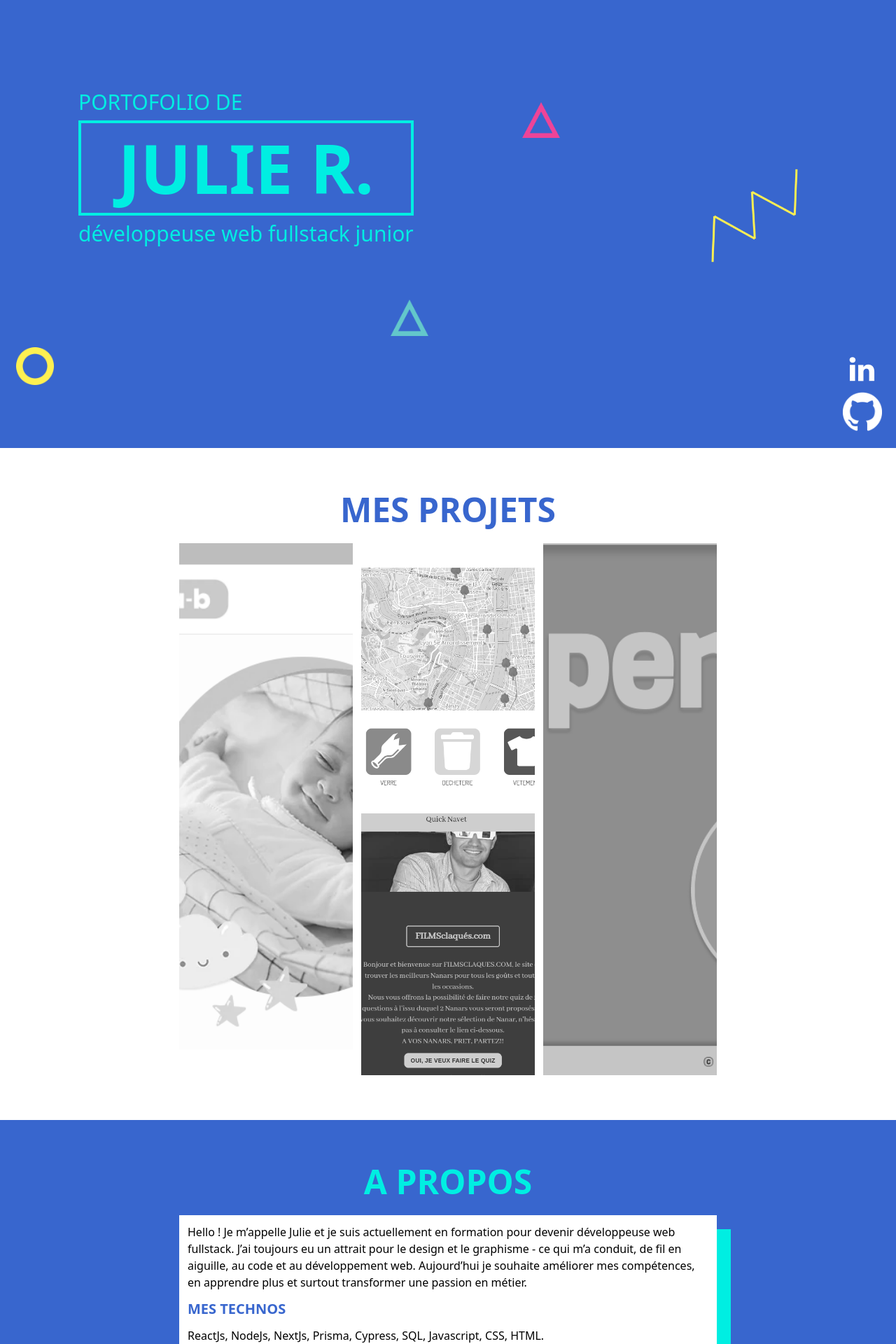
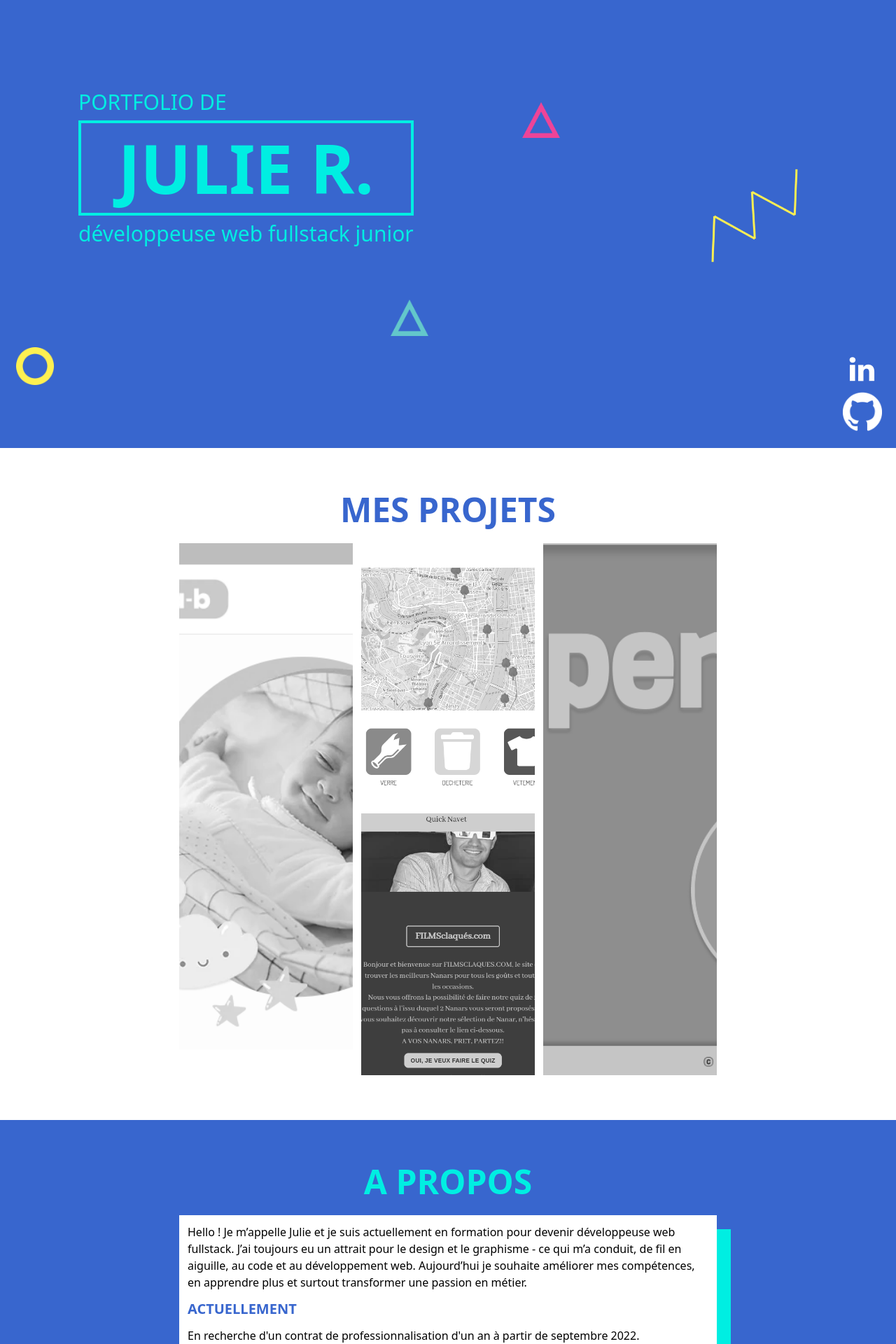
Before and after one commit to JVRasa/portfolio, a React (Create React App) app: page / in a window 1280 px wide. Shown: the part 160-2080 px from the top of the page at 70% size. Built offline with nearby package versions, Linux system fonts and the light colour scheme.

Commit message:
changed aboutme

```diff
--- a/public/index.html
+++ b/public/index.html
@@ -4,12 +4,12 @@
     <meta charset="utf-8" />
     <meta name="viewport" content="width=device-width, initial-scale=1" />
     <meta name="theme-color" content="#000000" />
-    <meta name="Portofolio de Julie" content="Bienvenue sur mon portofolio" />
+    <meta name="Portfolio de Julie" content="Bienvenue sur mon portfolio" />
     <link rel="apple-touch-icon" sizes="180x180" href="/apple-touch-icon.png" />
     <link rel="icon" type="image/png" sizes="32x32" href="/favicon-32x32.png" />
     <link rel="icon" type="image/png" sizes="16x16" href="/favicon-16x16.png" />
     <link rel="manifest" href="/site.webmanifest" />
-    <title>Portofolio de Julie - en recherche d'alternance</title>
+    <title>Portfolio de Julie - en recherche d'alternance</title>
   </head>
   <body>
     <noscript>You need to enable JavaScript to run this app.</noscript>
--- a/src/routes/Home.js
+++ b/src/routes/Home.js
@@ -169,7 +169,7 @@ function Home() {
     <>
       <section id="home" className="h-screen md:flex">
         <div className="w-4/5 md:w-max m-auto md:ml-28 space-y-2 h-[85vh] flex flex-col justify-center">
-          <p className="text-tron-t uppercase text-3xl">Portofolio de</p>
+          <p className="text-tron-t uppercase text-3xl">Portfolio de</p>
           <div className="border-4 border-tron-t px-4 py-2 md:py-4">
             <h1 className="text-tron-t uppercase text-[68px] md:text-8xl md:text-center font-bold">
               Julie R.
@@ -363,7 +363,14 @@ function Home() {
             le design et le graphisme - ce qui m’a conduit, de fil en aiguille,
             au code et au développement web. Aujourd’hui je souhaite améliorer
             mes compétences, en apprendre plus et surtout transformer une
-            passion en métier.
+            passion en métier.{' '}
+            <p className="text-xl my-3 font-semibold text-acid-w">
+              ACTUELLEMENT
+            </p>
+            <p>
+              En recherche d'un contrat de professionnalisation d'un an à partir
+              de septembre 2022.
+            </p>
           </p>
           <p className="text-xl my-3 font-semibold text-acid-w">MES TECHNOS</p>
           <p>
```
